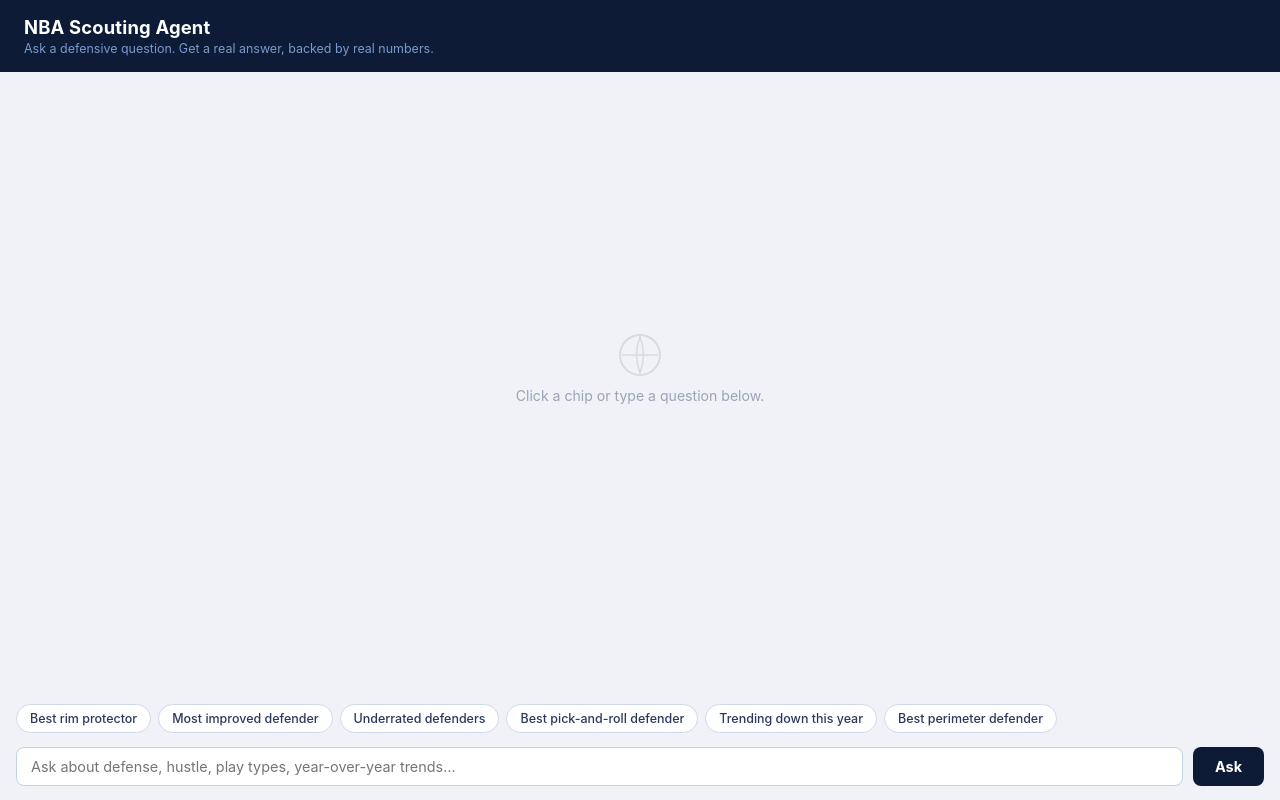
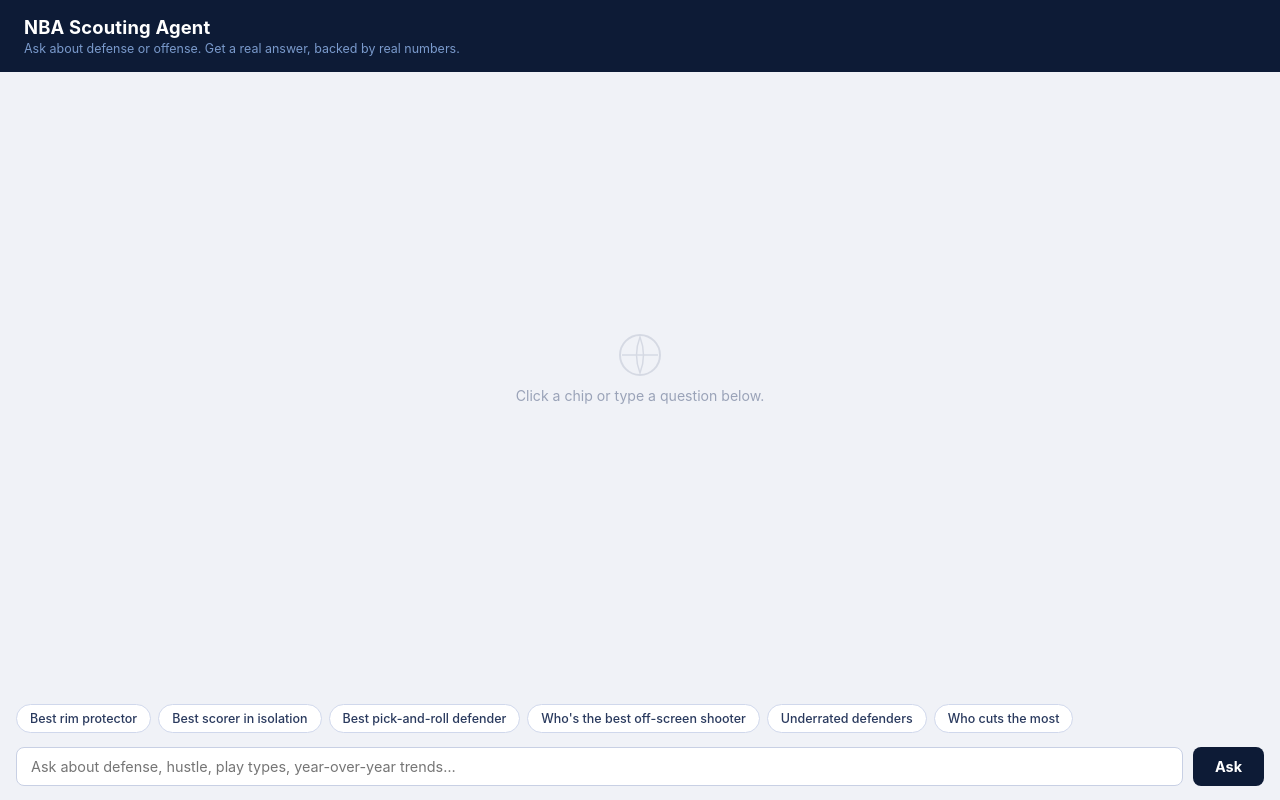
Before and after one commit to saipisupati/nba-scouting-agent, a plain HTML site: page chat/index.html in a window 1280 px wide. Drawn offline with Linux system fonts and the light colour scheme.

Commit message:
extend ui to handle offensive answers: stat card, mini top-5, chips, and cross-side follow-ups between offense and defense

```diff
--- a/chat/index.html
+++ b/chat/index.html
@@ -386,7 +386,7 @@
 
 <header>
   <h1>NBA Scouting Agent</h1>
-  <p>Ask a defensive question. Get a real answer, backed by real numbers.</p>
+  <p>Ask about defense or offense. Get a real answer, backed by real numbers.</p>
 </header>
 
 <div id="chat">
@@ -413,11 +413,11 @@
 /* ── constants ── */
 const SUGGEST_CHIPS = [
   'Best rim protector',
-  'Most improved defender',
+  'Best scorer in isolation',
+  'Best pick-and-roll defender',
+  "Who's the best off-screen shooter",
   'Underrated defenders',
-  'Best pick-and-roll defender',
-  'Trending down this year',
-  'Best perimeter defender',
+  'Who cuts the most',
 ];
 
 const BADGE_LABELS = {
@@ -435,6 +435,7 @@ const METRIC_COL = {
   shot_suppression:     { col: 'PCT_PLUSMINUS',           label: 'FG% delta', isSigned: true },
   hustle_vs_suppression_gap: { col: 'GAP',               label: 'gap', isSigned: true },
   playtype_defense:     { col: 'PPP',                     label: 'PPP allowed' },
+  playtype_offense:     { col: 'PPP',                     label: 'PPP' },
   year_over_year_delta: { col: 'DELTA',                   label: 'Δ (YoY)', isSigned: true },
 };
 
@@ -465,6 +466,13 @@ const FOLLOWUPS = {
   playtype_defense: [
     'Who\'s the best roll man defender in the league?',
     'Who navigates screens best on defense?',
+    'Best scorer in isolation',
+  ],
+  playtype_offense: [
+    'Best scorer in isolation',
+    'Who cuts the most',
+    "Who's the best off-screen shooter",
+    'How does he defend the pick and roll?',
   ],
   hustle_vs_suppression_gap: [
     'Who suppresses shooting the most?',
```
Also changed, not shown: nba_crossside_followup.png (added), nba_offense_chips.png (added), nba_offscreen_answer.png (added).
